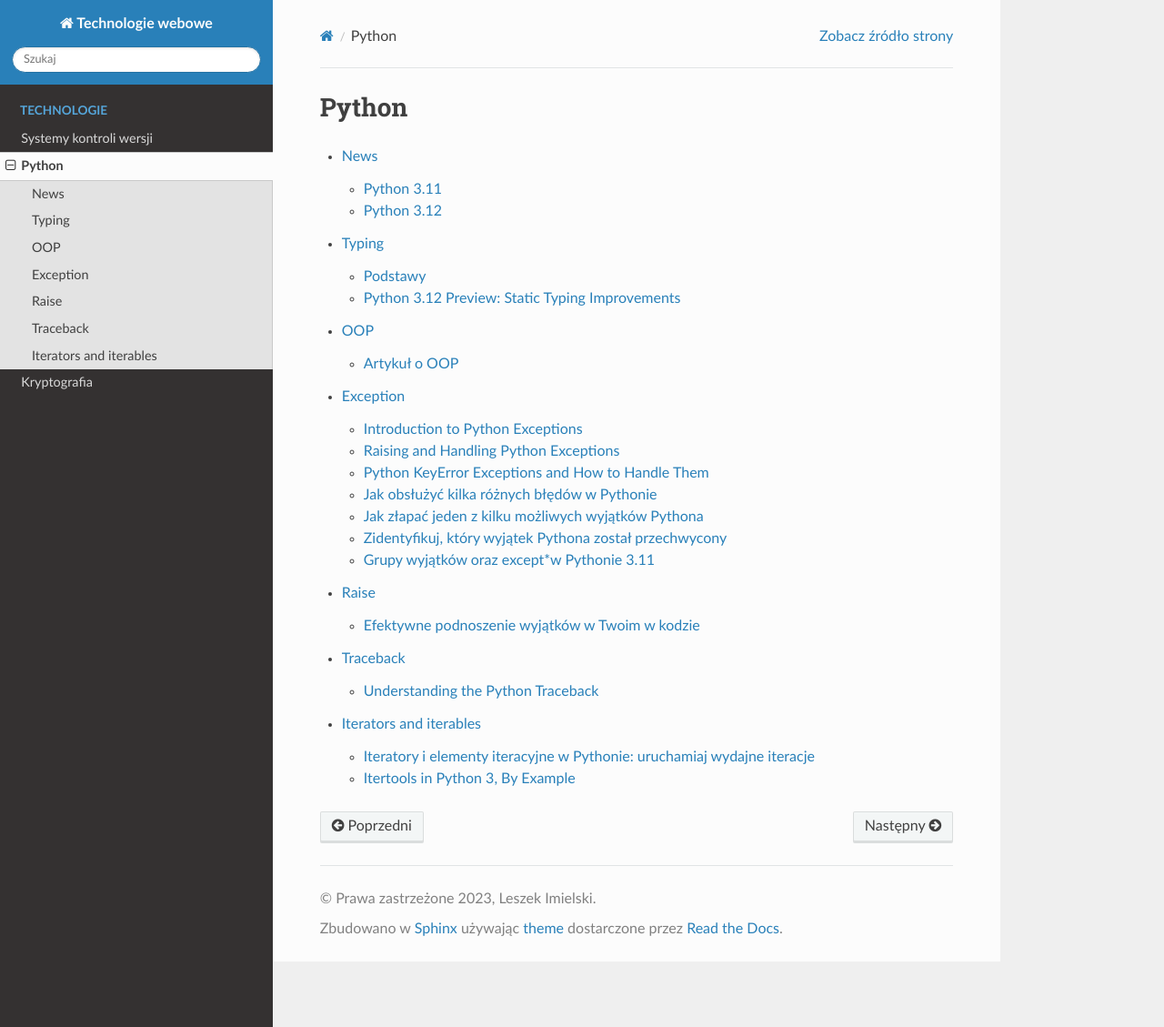
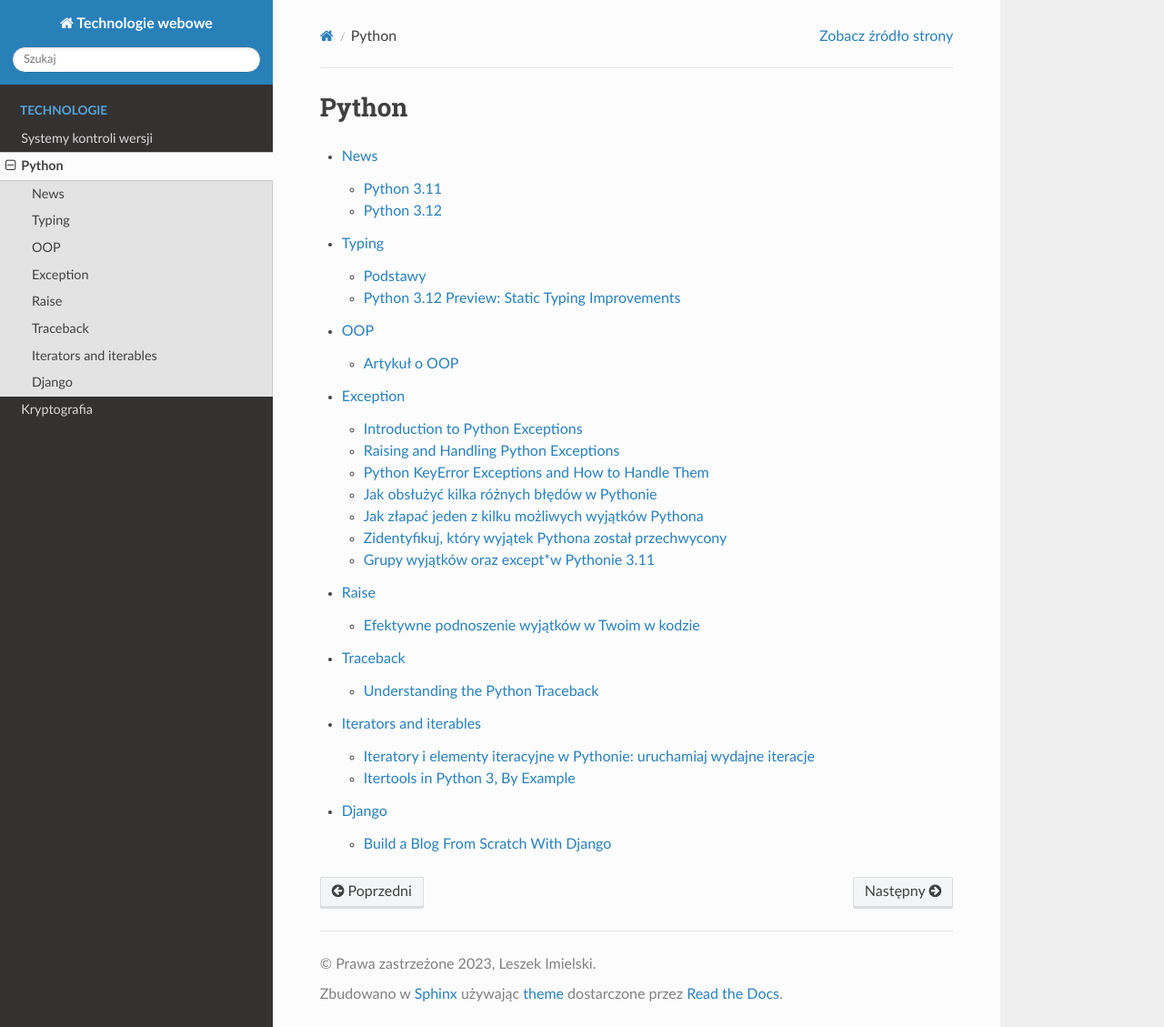
Before and after one commit to limielski/UsingSphinx, a Sphinx documentation site: the page built from docs/source/python/index.rst, in a window 1280 px wide and 1129 px high. Shown: the whole window at 91% size. Built offline with Sphinx 7.4.7 and the Read the Docs theme 2.0.0, drawn with Linux system fonts in a browser that asks for light colours.

Commit message:
add django

```diff
--- /dev/null
+++ b/docs/source/python/django/django0.rst
@@ -0,0 +1,4 @@
+Build a Blog From Scratch With Django
+=====================================
+
+https://realpython.com/build-a-blog-from-scratch-django/
--- a/docs/source/python/index.rst
+++ b/docs/source/python/index.rst
@@ -11,3 +11,4 @@
    raise/index
    traceback/index
    Iterators-and-Iterables/index
+   django/index
```
Also changed, not shown: docs/source/python/django/index.rst (added, +7 -0 lines).
